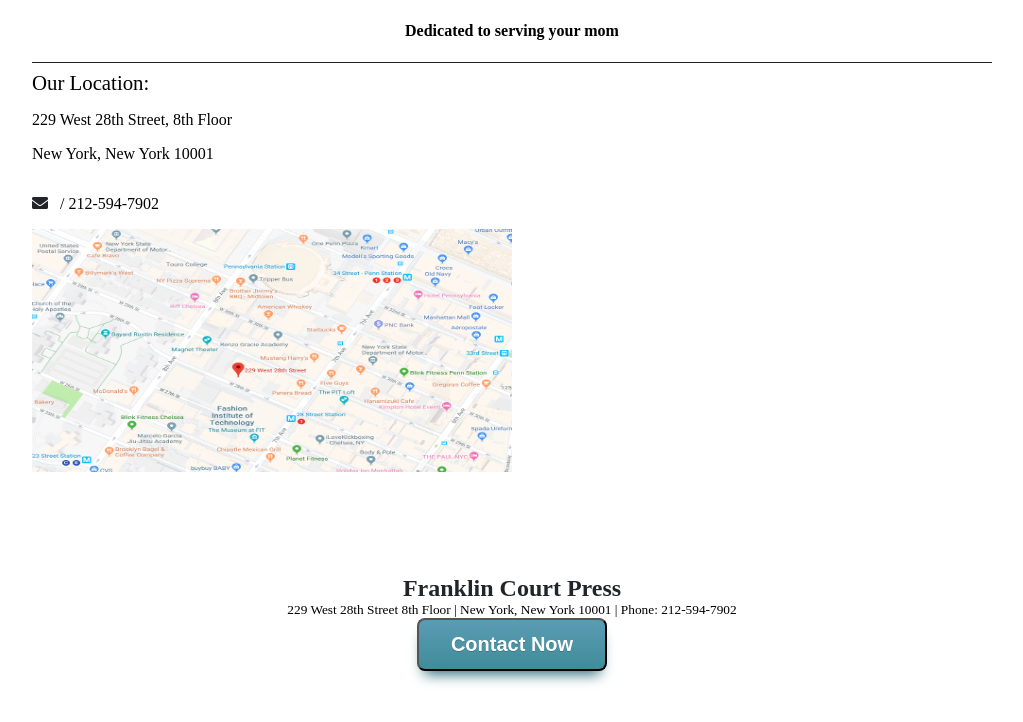
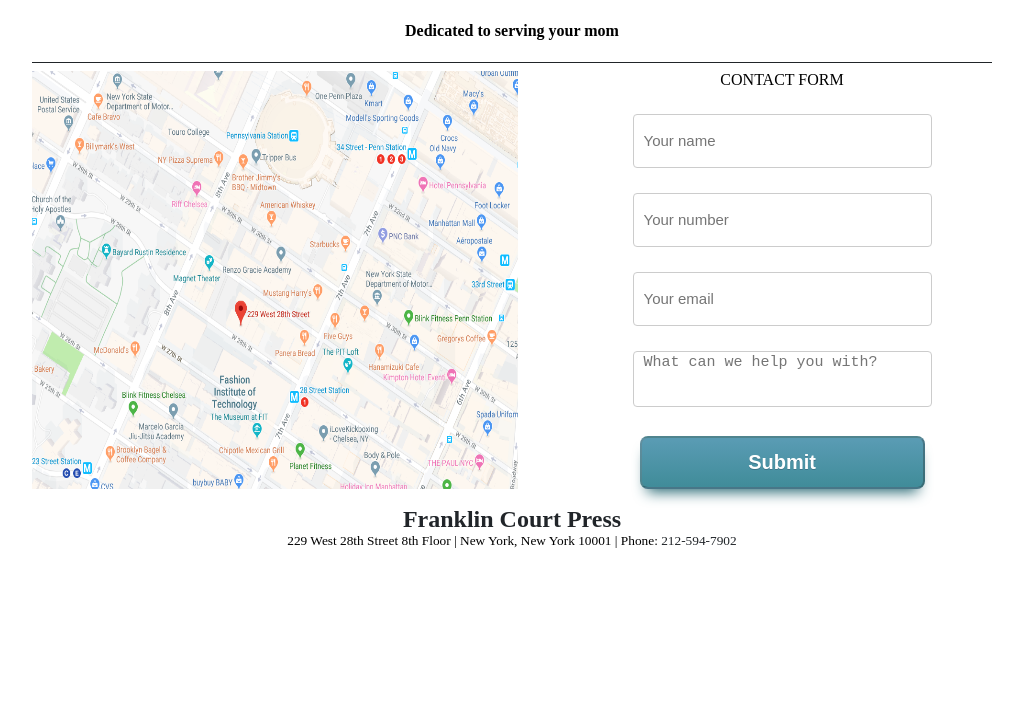
Before and after one commit to vilaj46/fcp, a plain HTML site: page contact.html in a window 1280 px wide. Shown: the part 520-1242 px from the top of the page, without its empty margins (128-1151 px from the left). After the commit the page ends 1143 px from the top, so only its background shows below. Drawn offline with Linux system fonts and the light colour scheme.

Commit message:
Created a contact form which doesn't work

```diff
--- a/contact.html
+++ b/contact.html
@@ -20,8 +20,11 @@
           <section class="contact">
             <a href="mailto:bushra@fitchgroup.com">
               <i class="fas fa-envelope"></i>
+              bushra@fitchgroup.com
             </a>
-            <p style="display: inline-block">&nbsp / 212-594-7902</p>
+            <p style="display: inline-block">
+              &nbsp / <a href="tel:1-212-594-7902">212-594-7902</a>
+            </p>
           </section>
         </section>
         <nav>
@@ -38,33 +41,57 @@
         <h4>Dedicated to serving your mom</h4>
         <hr />
       </section>
-      <section class="contact-information">
-        <p>Our Location:</p>
-        <p>229 West 28th Street, 8th Floor</p>
-        <p>New York, New York 10001<br /></p>
+      <section id="map-form">
         <section>
-          <a href="mailto:bushra@fitchgroup.com">
-            <i class="fas fa-envelope"></i>
+          <a
+            target="_blank"
+            href="https://www.google.com/maps/place/229+W+28th+St,+New+York,+NY+10001/data=!4m2!3m1!1s0x89c259afe01c2a7b:0x20dba79f3cd10d58?ved=2ahUKEwjCubKV7dTgAhXB1lkKHWCyDBQQ8gEwAHoECAAQAQ"
+          >
+            <img
+              src="./map.png"
+              alt="Google Map View"
+              height="70%"
+              width="90%"
+            />
           </a>
-          <p style="display: inline-block">&nbsp / 212-594-7902</p>
         </section>
-        <a
-          href="https://www.google.com/maps/place/229+W+28th+St,+New+York,+NY+10001/data=!4m2!3m1!1s0x89c259afe01c2a7b:0x20dba79f3cd10d58?ved=2ahUKEwjCubKV7dTgAhXB1lkKHWCyDBQQ8gEwAHoECAAQAQ"
-        >
-          <img src="./map.png" alt="Google Map View" width="50%" height="50%" />
-        </a>
+        <form action="" id="contact-form">
+          <p class="title">CONTACT FORM</p>
+          <fieldset disabled>
+            <input placeholder="Your name" type="text" tabindex="1" required />
+          </fieldset>
+          <fieldset disabled>
+            <input
+              placeholder="Your number"
+              type="text"
+              tabindex="2"
+              required
+            />
+          </fieldset>
+          <fieldset disabled>
+            <input placeholder="Your email" type="text" tabindex="3" required />
+          </fieldset>
+          <fieldset disabled>
+            <textarea
+              name="Assistance"
+              id="Assistance"
+              cols="100"
+              rows="100"
+              placeholder="What can we help you with?"
+            ></textarea>
+          </fieldset>
+          <button class="contact-button submit-button" disabled>Submit</button>
+        </form>
       </section>
       <footer>
         <hr />
         <h1><a href="./index.html">Franklin Court Press</a></h1>
         <small>
           229 West 28th Street 8th Floor | New York, New York 10001 | Phone:
-          212-594-7902
+          <a href="tel:1-212-594-7902">212-594-7902</a>
         </small>
-        <a href="mailto:bushra@fitchgroup.com"
-          ><button class="contact-button">Contact Now</button></a
-        >
       </footer>
     </section>
+    <script src="./script.js"></script>
   </body>
 </html>
--- /dev/null
+++ b/script.js
@@ -0,0 +1,29 @@
+const initialURL = window.location.href;
+const mainNav = document.querySelector('.main-nav');
+
+// Underlining the active page.
+if (initialURL.includes('index')) {
+    Array.from(mainNav.children).forEach(link => {
+        if (link.innerText === 'Home') {
+            link.classList.add('active');
+        } else {
+            link.classList.remove('active');
+        }
+    });
+} else if (initialURL.includes('resources')) {
+    Array.from(mainNav.children).forEach(link => {
+        if (link.innerText === 'Resources') {
+            link.classList.add('active');
+        } else {
+            link.classList.remove('active');
+        }
+    });
+} else {
+    Array.from(mainNav.children).forEach(link => {
+        if (link.innerText === 'Contact') {
+            link.classList.add('active');
+        } else {
+            link.classList.remove('active');
+        }
+    });
+}
--- a/style.css
+++ b/style.css
@@ -3,6 +3,10 @@
   margin: 4rem auto;
   display: grid;
   padding: 10px;
+}
+
+.active {
+  text-decoration: underline;
 }
 
 hr {
@@ -58,9 +62,12 @@
 }
 
 .main-nav li {
-  /* width: 30%; */
   margin: 0;
   padding: 0;
+}
+
+.main-nav li:hover {
+  text-decoration: underline;
 }
 
 img {
@@ -147,16 +154,68 @@
   background-color: #408c99;
 }
 
-.contact-information p:first-child {
-  font-size: 1.3rem;
+#map-form {
+  display: flex;
+}
+
+#map-form a {
+  height: 100%;
+}
+
+#map-form img {
+  height: 100%;
+}
+
+#map-form form {
+  display: flex;
+  flex-direction: column;
+  margin: 0 auto;
+  width: 50%;
+  text-align: center;
+}
+
+#map-form .title {
+  margin-bottom: 25px;
+  margin-top: 0;
+}
+
+#map-form input,
+textarea {
+  margin: 0 auto;
+  width: 285px;
+  height: 50px;
+  margin-bottom: 25px;
+  padding-left: 10px;
+  font-size: 15px;
+  background: #fff;
+  border: 1px solid #ccc;
+  border-radius: 4px;
+}
+
+#map-form input:focus {
+  border-color: #6e8095;
+  outline: none;
+}
+
+#map-form textarea:focus {
+  border-color: #6e8095;
+  outline: none;
+}
+
+fieldset {
+  border: none;
   margin: 0;
   padding: 0;
 }
 
-@media screen and (max-width: 320px) {
-  .main {
-    border: 3px solid red;
-  }
+textarea {
+  resize: none;
+}
+
+.submit-button {
+  width: 285px;
+  text-align: center;
+  margin: 0 auto;
 }
 
 @media screen and (max-width: 500px) {
```
Also changed, not shown: index.html (+6 -2 lines), resources.html (+6 -2 lines), 1 other file.
